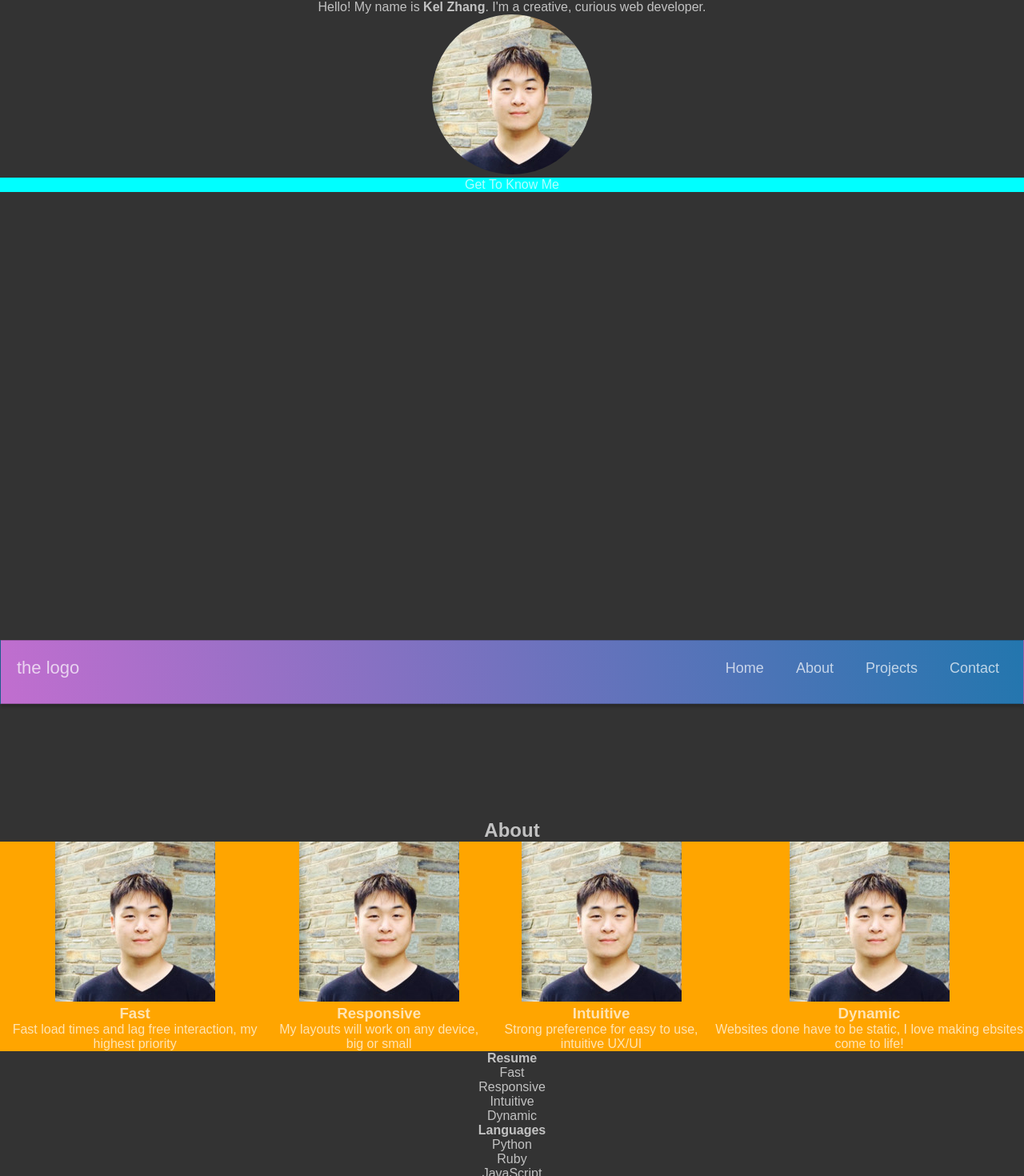
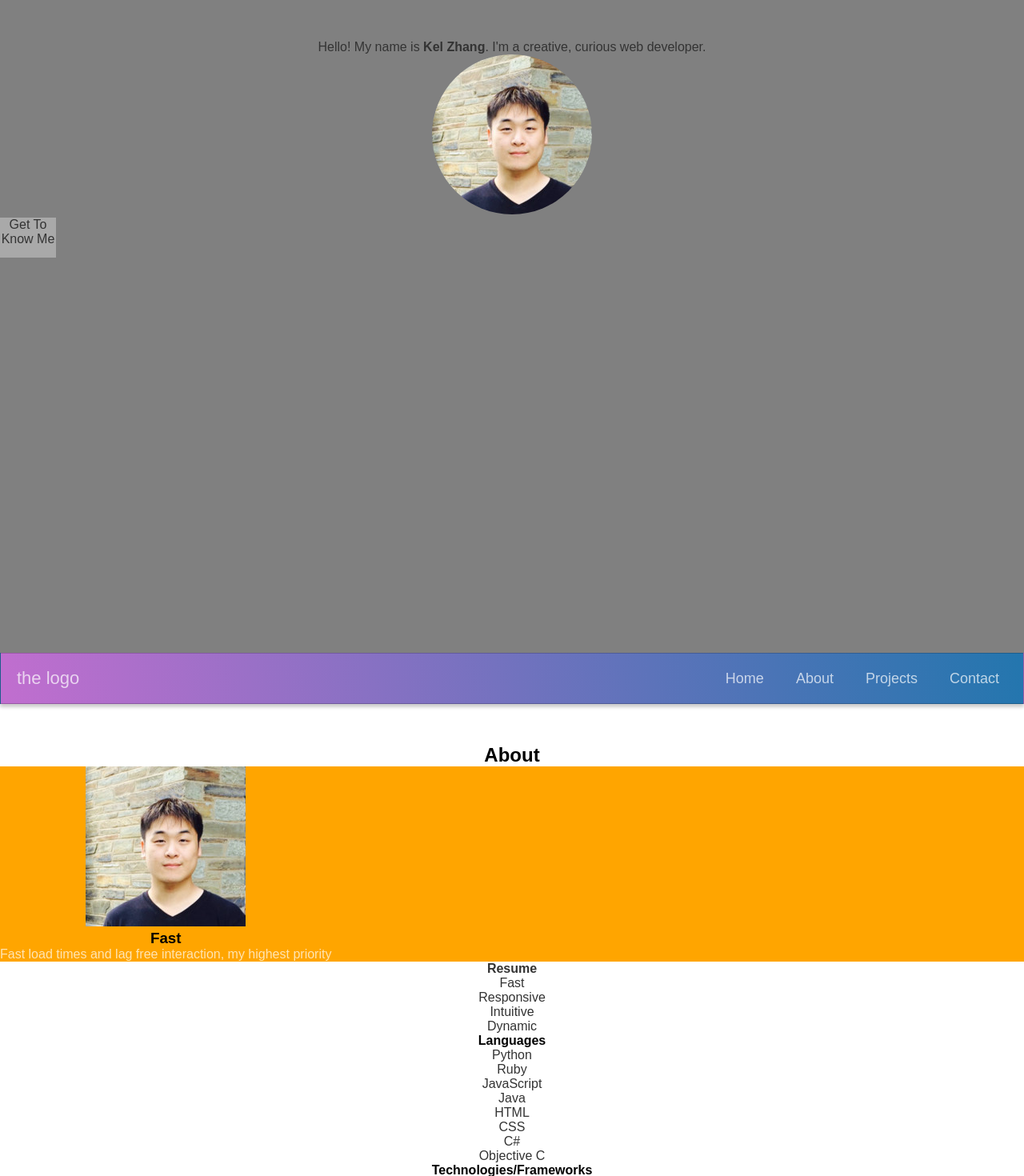
Before and after one commit to kz53/kz53.github.io, a React (Create React App) app: page / in a window 1280 px wide. Shown: the top 1470 px of the page at 80% size. Built offline with nearby package versions, Linux system fonts and the light colour scheme.

Commit message:
added prelliminary slide in animation and clean up css/code

```diff
--- a/src/App.js
+++ b/src/App.js
@@ -72,7 +72,9 @@ class App extends React.Component {
           Hello! My name is <b>Kel Zhang</b>. I'm a creative, curious web developer.
           <br />
           <img className="circular" src={image01} />
-          <div onClick={()=>{this.smoothVerticalScrolling(this.aboutRef.current, 275, "top")}} style={{backgroundColor: 'aqua'}} >Get To Know Me</div>
+          <div className="landing-btn" onClick={()=>{this.smoothVerticalScrolling(this.aboutRef.current, 275, "top")}} >
+            Get To Know Me
+          </div>
           <br />
           {/* <div id="landing-navbar" className="landing-navbar">
           </div>  */}
@@ -82,17 +84,12 @@ class App extends React.Component {
 
         {/* <!-- Resume --> */}
         <section ref={this.aboutRef} id="about" className="my-section">
-        <br/>
-          <br/>          <br/>
-          <br/>          <br/>
-          <br/>          <br/>
-          <br/>
           <h2>About</h2>
           <div className="items-row">
             <HexItem data={this.items[0]}></HexItem>
-            <HexItem data={this.items[1]}></HexItem>
-            <HexItem data={this.items[2]}></HexItem>
-            <HexItem data={this.items[3]}></HexItem>
+            {/* <HexItem data={this.items[1]}></HexItem> */}
+            {/* <HexItem data={this.items[2]}></HexItem>
+            <HexItem data={this.items[3]}></HexItem> */}
           </div>
           <b>Resume</b>
           <div>
@@ -168,9 +165,14 @@ class App extends React.Component {
         {/* <!-- Projects --> */}
         <section ref={this.projectRef} id="projects" className="my-section">
           <h2>Projects</h2>
-          <div className="my-bg" style={{height: 500+"px"}}>
+          <div className="" style={{height: 500+"px"}}>
             aa
           </div>
+          a
+          <br/>
+          <br/>
+          <br/>
+          <br/>
         </section>
 
         {/* <!-- Contact --> */}
@@ -181,7 +183,7 @@ class App extends React.Component {
             E-mail: kz53@cornell.edu
             LinkedIn:
             Download CV
-            <div className="my-bg" style={{height: 500+"px"}}>
+            <div className="" style={{height: 500+"px"}}>
               aa
             </div>
           </div>
--- a/src/styles.css
+++ b/src/styles.css
@@ -2,6 +2,61 @@
     box-sizing: border-box;
     padding: 0;
     margin: 0;
+}
+
+@keyframes slideFromLeft {
+  0% {
+    transform: translateX(-300px);
+    opacity: 0;
+  }
+  100% {
+    transform: translateX(0);
+    opacity: 1;
+  }
+}
+
+body {
+  font-family: 'Josefin Sans', sans-serif;
+  color: #333333;
+  background-color: rgba(255, 255, 255, 0.7);
+}
+
+p {
+  font-family: 'Josefin Sans', sans-serif;
+  color: rgba(255, 255, 255, 0.7);
+}
+
+h1, h2, h3, h4, h5, h6 {
+  font-family: ;
+  color: black;
+  animation: slideFromLeft .75s;
+}
+
+section {
+  padding-top: 50px;
+}
+
+#home{
+  z-index: 2;
+  background-color: gray;
+}
+
+#about, #contact  {
+  background-color: white;
+}
+
+#projects, #blog {
+  background-color: whitesmoke;
+}
+
+.landing-btn {
+  background-color: darkgray;
+  height: 50px;
+  width: 70px;
+}
+
+.landing-btn:hover {
+  background-color: maroon;
 }
 
 .fade-in-section {
@@ -31,37 +86,6 @@
     background-size: cover;
 }
 
-.my-bg {
-    background-color: #fffbbb;
-}
-
-.my-demo {
-    display:none;
-}
-
-.my-border{
-    border: 2px solid lime;
-}
-
-.my-section{
-    width: 100%;
-}
-
-body {
-    font-family: 'Josefin Sans', sans-serif;
-    background-color: #333333;
-    color: rgba(255, 255, 255, 0.7);
-}
-
-p {
-    font-family: 'Josefin Sans', sans-serif;
-    color: rgba(255, 255, 255, 0.7);
-}
-
-h1, h2, h3, h4, h5, h6 {
-    font-family: ;
-    color: ;
-}
 
 .hero-title {
     font-family: ;
@@ -73,9 +97,6 @@ h1, h2, h3, h4, h5, h6 {
     color: ;
 }
 
-body, head{
-    height: 100%;
-}
 
 .section {
 
@@ -85,71 +106,6 @@ body, head{
     border-radius: 50%;
     /* height: 100px;
     width: 100px; */
-}
-
-/* Navbar Styling */
-.navbar {
-    font-size: 18px;
-    height:10vh;
-    background-image: linear-gradient(260deg, #2376ae 0%, #c16ecf   100%);
-    border: 1px solid rgba(0, 0, 0, 0.2);
-    padding-bottom: 10px;
-    bottom: 0px;
-}
-.main-nav {
-    list-style-type: none;
-}
-.main-nav li {
-    text-align: center;
-    margin: 15px auto;
-}
-.nav-links,
-.logo {
-    text-decoration: none;
-    color: rgba(255, 255, 255, 0.7);
-}
-.logo {
-    display: inline-block;
-    font-size: 22px;
-    margin-top: 10px;
-    margin-left: 20px;
-}
-
-
-@media screen and (min-width: 500px) {
-    .navbar {
-        display: flex;
-        justify-content: space-between;
-        padding-bottom: 0;
-        height: 70px;
-        width: 100%;
-        align-items: center;
-        position: static;
-        bottom: 0;
-        right: 0;
-    }
-    .main-nav {
-        display: flex;
-        margin-right: 30px;
-        flex-direction: row;
-        justify-content: flex-end;
-    }
-    .main-nav li {
-        margin: 0;
-    }
-    .nav-links {
-        margin-left: 40px;
-    }
-    .logo {
-        margin-top: 0;
-    }
-   .navbar-toggle {
-       display: none;
-    }
-    .logo:hover,
-    .nav-links:hover {
-        color: rgba(255, 255, 255, 1);
-    }
 }
 
 .italic {
@@ -177,10 +133,7 @@ body, head{
 
 }
 
-.sidebar-link:visited {
-
-}
-.flex-container {
+.flex {
   display: flex;
 }
 
@@ -198,14 +151,6 @@ body, head{
   width: 100%;
 }
 
-.gray-out {
-    opacity: 1.0;
-  }
-
-  .gray-out:hover {
-    opacity: .5;
-  }
-
 .flex-left {
   display: flex;
   justify-content: left;
@@ -221,6 +166,16 @@ body, head{
   justify-content: center;
 }
 
+/* trash */
+
+
+.gray-out {
+  opacity: 1.0;
+}
+
+.gray-out:hover {
+  opacity: .5;
+}
 .left-main {
   width: 30%;
 }
--- a/src/topbar/TopBar.css
+++ b/src/topbar/TopBar.css
@@ -4,16 +4,23 @@
   }
 }
 
+@keyframes popUp {
+  100% {
+    transform: translateY(-100px);
+  }
+}
+
 .topbar{
   left:0;
-  height: 10vh;
+  height: 8vh;
+  min-height: 50px;
   background-color: #fff;
   width:100%;
   text-align:center;
   font-size:22px;
   box-shadow: 0px 4px 4px rgba(0,0,0,0.2);
   transition: top .3s;
-  z-index: 1;
+  z-index: 10;
 }
 
 .non-stick{
@@ -27,11 +34,114 @@
   animation: popDown .75s;
 }
 
+/* Navbar Styling */
 .navbar {
   font-size: 18px;
-  height:10vh;
+  height:100%;
   background-image: linear-gradient(260deg, #2376ae 0%, #c16ecf   100%);
   border: 1px solid rgba(0, 0, 0, 0.2);
   padding-bottom: 10px;
   bottom: 0px;
+  z-index: 5;
 }
+.link-wrap {
+  list-style-type: none;
+  display: none;
+}
+
+.link-wrap li {
+  text-align: center;
+  margin: 15px auto;
+}
+
+.nav-links,
+.logo {
+  text-decoration: none;
+  color: rgba(255, 255, 255, 0.7);
+}
+.logo {
+  display: none;
+  font-size: 22px;
+  margin-top: 10px;
+  margin-left: 20px;
+}
+
+.hb-show{
+  display: block;
+  height: 100px;
+  transition: height .75s;
+}
+
+.hb-hide{
+  display: block;
+  height: 0px;
+  transition: height .75s;
+}
+
+
+.hb-button {
+  display: block;
+}
+
+.hb-menu {
+  display: block;
+  background-color: gray;
+  animation: popDown;
+  z-index: -1;
+  overflow: hidden;
+}
+
+.hb-menu-close {
+  display: block;
+  background-color: gray;
+  animation: popDown;
+  z-index: -1;
+  height: 0px;
+  transition: 2s;
+}
+
+@media screen and (min-width: 600px) {
+  .navbar {
+    display: flex;
+    justify-content: space-between;
+    padding-bottom: 0;
+    height: 100%;
+    width: 100%;
+    align-items: center;
+    position: static;
+    bottom: 0;
+    right: 0;
+  }
+  .link-wrap {
+    display: flex;
+    margin-right: 30px;
+    flex-direction: row;
+    justify-content: flex-end;
+  }
+  .link-wrap li {
+    margin: 0;
+  }
+  .nav-links {
+    margin-left: 40px;
+  }
+  .nav-links, .logo{
+    display: block;
+  }
+
+  .logo {
+    margin-top: 0;
+   }
+  /* .navbar-toggle {
+    display: none;
+  } */
+  .logo:hover,
+  .nav-links:hover {
+    color: rgba(255, 255, 255, 1);
+  }
+  .hb-button {
+    display: none;
+  }
+  .hb-menu {
+    display: none;
+  }
+}
--- a/src/topbar/TopBar.js
+++ b/src/topbar/TopBar.js
@@ -7,14 +7,13 @@ export default class TopBar extends React.Component {
     let prev = 0;
   }
 
-  state = { stickTop: true };
+  state = { stickTop: true, showMenu: false, };
 
   hideBar = () => {
     const { stickTop } = this.state;
-    console.log("window", window.scrollY)
-    console.log("prev", this.prev)
+
     if (window.scrollY > this.prev){
-      window.scrollY < document.documentElement.clientHeight*1.1 ?
+      window.scrollY < document.documentElement.clientHeight*1.08 ?
       console.log("")
       :
       stickTop && this.setState({ stickTop: false });
@@ -36,6 +35,7 @@ export default class TopBar extends React.Component {
   }
 
   SmoothVerticalScrolling(e, time, where) {
+    this.setState({showMenu: false});
     var eTop = e.getBoundingClientRect().top;
     var eAmt = eTop / 100;
     var curTime = 0;
@@ -52,14 +52,31 @@ export default class TopBar extends React.Component {
       window.scrollBy(0, eAmt);
   }
 
+  toggleMenu(){
+    console.log("showMenu", this.state.showMenu);
+    const showMenu = this.state.showMenu;
+    this.setState({showMenu: !showMenu,});
+  }
+
+  checkIfMobile(){
+    if( /Android|webOS|iPhone|iPad|iPod|BlackBerry|IEMobile|Opera Mini/i.test(navigator.userAgent) ) {
+      console.log("true");
+      return true;
+    }
+    console.log("true");
+    return false;
+  }
+
   render(){
     const classHide = this.state.stickTop ? 'non-stick' : 'stick-top';
+    const showMenu = this.state.showMenu ? 'hb-show' : 'hb-hide';
     // const classHide = this.state.stickTop ? 'stick-top' : 'non-stick';
     return (
       <div className={`topbar ${classHide}`}>
         <nav className="navbar" >
           <a href="#" className="logo">the logo</a>
-          <ul className="main-nav" id="js-menu">
+          <div className="hb-button" onClick={()=>{this.toggleMenu()}}>Menu</div>
+          <ul className="link-wrap" id="js-menu">
             <li>
               <div className="nav-links" onClick={()=>{this.SmoothVerticalScrolling(this.props.refsList[0].current, 275, "top")}}>Home</div>
             </li>
@@ -74,6 +91,22 @@ export default class TopBar extends React.Component {
             </li>
           </ul>
         </nav>
+        <div className={`hb-menu ${showMenu}`}>
+          <ul className="">
+            <li>
+              <div className="nav-links" onClick={()=>{this.SmoothVerticalScrolling(this.props.refsList[0].current, 275, "top")}}>Home</div>
+            </li>
+            <li>
+              <div className="nav-links" onClick={()=>{console.log(this.SmoothVerticalScrolling(this.props.refsList[1].current, 275, "top"))}}>About</div>
+            </li>
+            <li>
+              <div className="nav-links" onClick={()=>{this.SmoothVerticalScrolling(this.props.refsList[2].current, 275, "top")}}>Projects</div>
+            </li>
+            <li>
+              <div className="nav-links" onClick={()=>{this.SmoothVerticalScrolling(this.props.refsList[3].current, 275, "top")}}>Contact</div>
+            </li>
+          </ul>
+        </div>
       </div>
     );
   }
```
Lines whose indentation alone changed are shown as unchanged.
